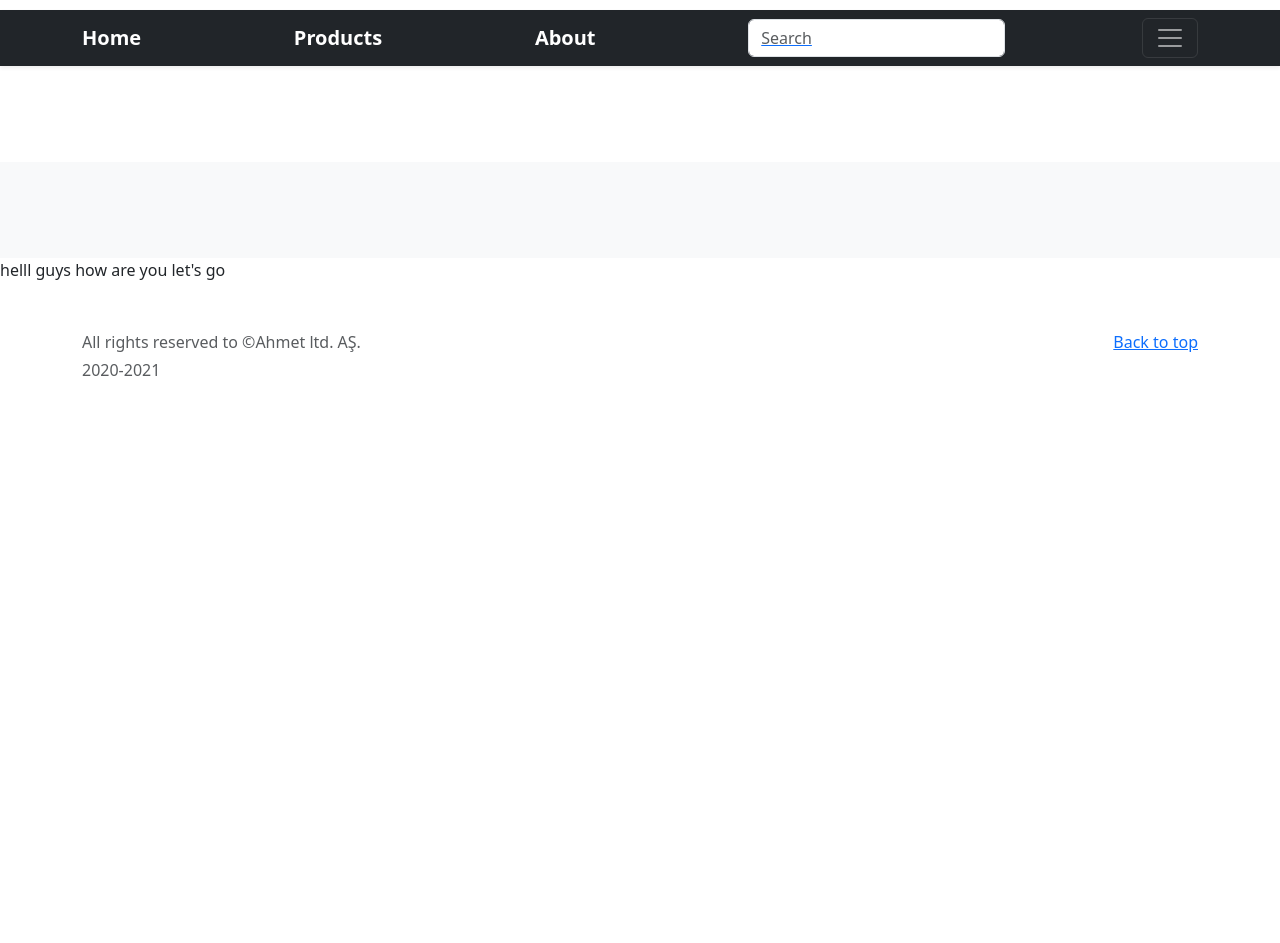
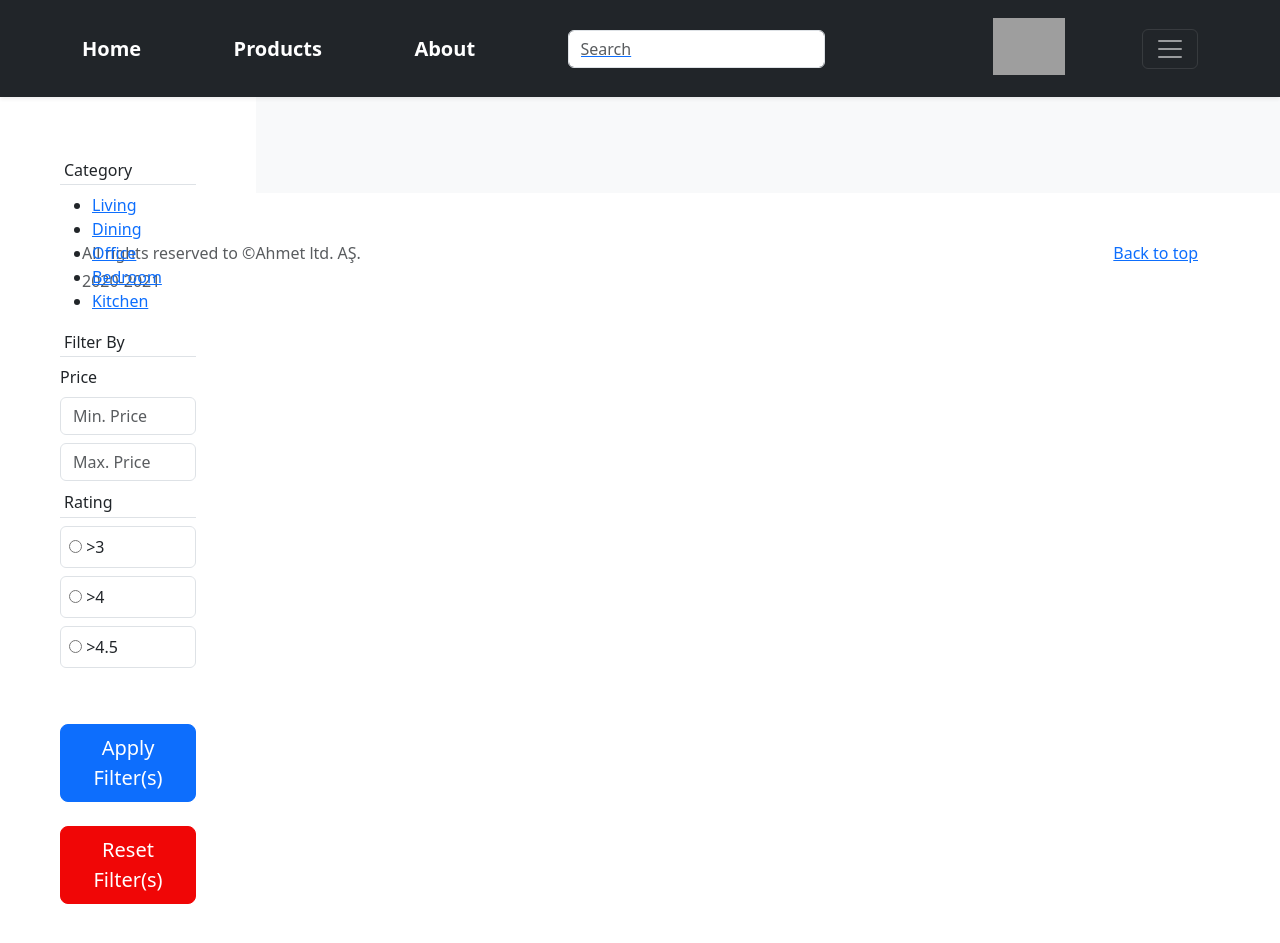
Before and after one commit to Udede26/CS306, a PHP site: page /products.php in a window 1280 px wide. Shown: the top 943 px of the page. Run offline with PHP 8.4, Linux system fonts and the light colour scheme; data that the repository does not hold is empty; some libraries are stand-ins or nearby versions; grey boxes are pictures that could not be loaded.

Commit message:
cart and siderbar added

```diff
--- /dev/null
+++ b/products.css
@@ -0,0 +1,94 @@
+#sidebar {
+    position:fixed;
+    width: 20%;
+    height:100%;
+    padding: 60px;
+    margin: 0;
+    float: left
+
+}
+
+#products {
+    width: 80%;
+    padding: 10px;
+    margin: 0;
+    float: right
+}
+body{
+    padding-bottom:60px;
+    overflow: auto;
+}
+
+footer{
+    clear: both; /* i added clear:both */
+}
+
+#cart{
+    position: relative;
+    top: 10px;
+}
+
+/* Dropdown Button */
+.dropbtn {
+    background-color: #4CAF50;
+    color: white;
+    padding: 16px;
+    font-size: 16px;
+    border: none;
+  }
+
+  /* The container <div> - needed to position the dropdown content */
+  .dropdown {
+    position: relative;
+    display: inline-block;
+
+  }
+
+  /* Dropdown Content (Hidden by Default) */
+  .dropdown-content {
+    display: none;
+    position: absolute;
+    background-color: #f1f1f1;
+    min-width: 160px;
+    box-shadow: 0px 8px 16px 0px rgba(0,0,0,0.2);
+    z-index: 1;
+
+    max-height:300px;
+    overflow:scroll;
+  }
+
+  /* Links inside the dropdown */
+  .dropdown-content a {
+    color: black;
+    padding: 12px 16px;
+    text-decoration: none;
+    display: block;
+  }
+  #mydropdown{
+      width: 400px;
+  }
+  /* Change color of dropdown links on hover */
+  .dropdown-content a:hover {background-color: #ddd;}
+
+  /* Show the dropdown menu on hover */
+  .dropdown:hover .dropdown-content {display: block;}
+
+  /* Change the background color of the dropdown button when the dropdown content is shown */
+  .dropdown:hover .dropbtn {background-color: #3e8e41;}
+
+#cartheader{
+    position:fixed;
+    z-index : 1;
+    background-color:#3e8e41;
+    width:400px;
+}
+
+#proceed , #total {
+    display:inline-block;
+    margin-right:70px;
+    /**other codes**/
+}
+#reset{
+    background-color:#f00606;
+    border-color: #f00606;
+}
--- a/products.php
+++ b/products.php
@@ -1,5 +1,6 @@
 <!doctype html>
 <html lang="en">
+
 <head>
   <meta charset="utf-8">
   <meta name="viewport" content="width=device-width, initial-scale=1">
@@ -31,8 +32,9 @@
     }
   </style>
   <!-- Custom styles for this template -->
-     <link href="home.css" rel="stylesheet">
+  <link href="products.css" rel="stylesheet">
 </head>
+
 <body>
 
   <header>
@@ -40,15 +42,17 @@
       <div class="container">
         <div class="row">
           <div class="col-sm-8 col-md-7 py-4">
-          <h4 class="text-white">About</h4>
-          <p class="text-muted">Add some information about the album below, the author, or any other background context. Make it a few sentences long so folks can pick up some informative tidbits. Then, link them off to some social networking sites or contact information.</p>
+            <h4 class="text-white">Welcome!</h4>
+            <ul>
+              <li><a style="color: 	#FFFFFF">name </a></li>
+              <li><a style="color: 	#FFFFFF">surname</a></li>
+            </ul>
           </div>
           <div class="col-sm-4 offset-md-1 py-4">
-          <h4 class="text-white">Contact</h4>
-          <ul class="list-unstyled">
-            <li><a href="#" class="text-white">name surname</a></li>
-            <li><a href="#" class="text-white">Like on Facebook</a></li>
-            <li><a href="#" class="text-white">Email me</a></li>
+            <h4 style="color:#FFFFFF" >Account</h4>
+            <ul id="usersettings">
+              <li><a href="#" style="color: 	#FFFFFF">Edit User Information </a></li>
+              <li><a href="#" style="color: 	#FFFFFF">Order History</a></li>
             </ul>
           </div>
         </div>
@@ -59,15 +63,58 @@
         <a href="#" class="navbar-brand d-flex align-items-center">
           <strong>Home</strong>
         </a>
-      <a href = "#" id="mymy" class="navbar-brand d-flex align-items-center">
+        <a href="#" id="mymy" class="navbar-brand d-flex align-items-center">
           <strong>Products</strong>
         </a>
-      <a href = "#" class="navbar-brand d-flex align-items-center">
+        <a href="#" class="navbar-brand d-flex align-items-center">
           <strong>About</strong>
         </a>
-      <a action= "newindex.php" class="md-form mt-0" id="searchtime">
+        <a action="newindex.php" class="md-form mt-0" id="searchtime">
           <input class="form-control" type="text" placeholder="Search" aria-label="Search">
         </a>
+        <a href="#" class="navbar-brand d-flex align-items-center">
+        </a>
+
+        <div class="dropdown">
+          <img class="mb-4" src="https://drive.google.com/uc?export=view&id=1MbY3FN3HvBnFjl3HQROjgaXkBq5nhq_V" id="cart" lt="" width="72" height="57">
+
+          <div class="dropdown-content" id="mydropdown">
+
+          <div  id="cartheader">
+              <a id="total" > Total:</a>
+              <button id="proceed" float:right> Proceed to Checkout</button>
+          </div>
+
+            <?php
+            $db = mysqli_connect('localhost', 'root', '', 'mydatabsinorealityo');
+            if ($db->connect_errno > 0) {
+              die('Baglanamadim [' . $db->connect_error . ']');
+            }
+
+            $result = mysqli_query($db, "SELECT * FROM product");
+
+            while ($row = mysqli_fetch_assoc($result)) {
+              $product_name = $row['product_name'];
+              $description = $row['product_description'];
+              $price = $row['price'];
+              $brand = $row['brand'];
+
+              echo "<li class='list-group-item'>";
+              echo "<!-- Custom content-->";
+              echo "<div class='media align-items-lg-center flex-column flex-lg-row p-3'>";
+              echo   "<div class='media-body order-2 order-sm-1'>";
+              echo      "</div><img src='https://drive.google.com/uc?export=view&id=1MbY3FN3HvBnFjl3HQROjgaXkBq5nhq_V' alt='Generic placeholder image' width='100' class='ml-lg-5 order-1 order-lg-2'>";
+              echo      "<h5 class='mt-0 font-weight-bold mb-2'>$product_name</h5>";
+              echo       "<p class='font-italic text-muted mb-0 small'>$description</p>";
+              echo "<div class='mt-0 font-weight-bold mb-2'>
+                <h6 class='font-weight-bold my-2'>$price $</h6>
+
+
+                  </div>";
+            }
+            ?>
+          </div>
+        </div>
         <button class="navbar-toggler" type="button" data-bs-toggle="collapse" data-bs-target="#navbarHeader" aria-controls="navbarHeader" aria-expanded="false" aria-label="Toggle navigation">
           <span class="navbar-toggler-icon"></span>
         </button>
@@ -77,31 +124,56 @@
 
   <main>
 
-  <section class="py-5 text-center container" id="top">
 
-  </section>
 
-  <div class="row">
-  <div class="column">
-    <div class="rp-main-content album py-5 bg-light text-center">
+    <div id="sidebar">
+      <div>
+        <h6 class="p-1 border-bottom">Category</h6>
+        <ul>
+          <li><a href="#">Living</a></li>
+          <li><a href="#">Dining</a></li>
+          <li><a href="#">Office</a></li>
+          <li><a href="#">Bedroom</a></li>
+          <li><a href="#">Kitchen</a></li>
+        </ul>
+      </div>
+      <div>
+        <h6 class="p-1 border-bottom">Filter By</h6>
+        <p class="mb-2">Price</p>
+        <form class="ml-md-2">
+          <input class="form-control my-2" type="text" placeholder="Min. Price" aria-label="Min. Price">
+          <input class="form-control my-2" type="text" placeholder="Max. Price" aria-label="Max. Price">
+        </form>
+      </div>
+      <div>
+        <h6 class="p-1 border-bottom">Rating</h6>
+        <form class="ml-md-2">
+          <div class="form-inline border rounded p-md-2 my-2"> <input type="radio" name="type" id="notugly"> <label for="notugly" class="pl-1 pt-sm-0 pt-1">>3</label> </div>
+          <div class="form-inline border rounded p-md-2 my-2"> <input type="radio" name="type" id="notugly"> <label for="notugly" class="pl-1 pt-sm-0 pt-1">>4</label> </div>
+          <div class="form-inline border rounded p-sm-2 my-2"> <input type="radio" name="type" id="ugly"> <label for="ugly" class="pl-1 pt-sm-0 pt-1">>4.5</label> </div>
+        </form>
+      </div>
+      <br>
+          </br>
+      <button class='w-10 btn btn-lg btn-primary' type='submit sign in'>Apply Filter(s)</button>
+      <br>
+          </br>
+      <button class='w-10 btn btn-lg btn-primary' type='submit sign in' id="reset">Reset Filter(s)</button>
+    </div>
+
+
+    <div class="rp-main-content album py-5 bg-light text-center" id="products">
       <?php
 
-          $db = mysqli_connect('localhost','root','','mydatabsinorealityo');
-          if($db->connect_errno >0){
-            die('Baglanamadim ['. $db->connect_error.']');
+      $db = mysqli_connect('localhost', 'root', '', 'mydatabsinorealityo');
+      if ($db->connect_errno > 0) {
+        die('Baglanamadim [' . $db->connect_error . ']');
       }
 
+      $result = mysqli_query($db, "SELECT * FROM product");
 
-          $result = mysqli_query($db,"SELECT * FROM product");
-
-
-
-
-
-
-          while($row = mysqli_fetch_assoc($result))
-          {
-            $product_name= $row['product_name'];
+      while ($row = mysqli_fetch_assoc($result)) {
+        $product_name = $row['product_name'];
         $description = $row['product_description'];
         $price = $row['price'];
         $brand = $row['brand'];
@@ -133,7 +205,7 @@
                       <br>
                       </br>";
 
-                      echo "<button class='w-10 btn btn-lg btn-primary' type='submit sign in'>Add to cart</button>" ;
+        echo "<button class='w-10 btn btn-lg btn-primary' type='submit sign in'>Add to cart</button>";
         echo  "</div>";
         echo "</li>";
       }
@@ -142,22 +214,17 @@
 
       ?>
     </div>
-  </div>
-  <div class ="column">
-    helll guys how are you let's go
-  </div>
-
-  </div>
 
 
   </main>
+
 
   <footer class="text-muted py-5">
     <div class="container">
       <p class="float-end mb-1">
         <a href="#">Back to top</a>
       </p>
-    <p class="mb-1"> All rights reserved to  &copy;Ahmet ltd. AŞ. </p>
+      <p class="mb-1"> All rights reserved to &copy;Ahmet ltd. AŞ. </p>
       <p class="mb-0">2020-2021 </p>
     </div>
   </footer>
@@ -167,4 +234,5 @@
 
 
 </body>
+
 </html>
```
Lines whose indentation alone changed are shown as unchanged.
